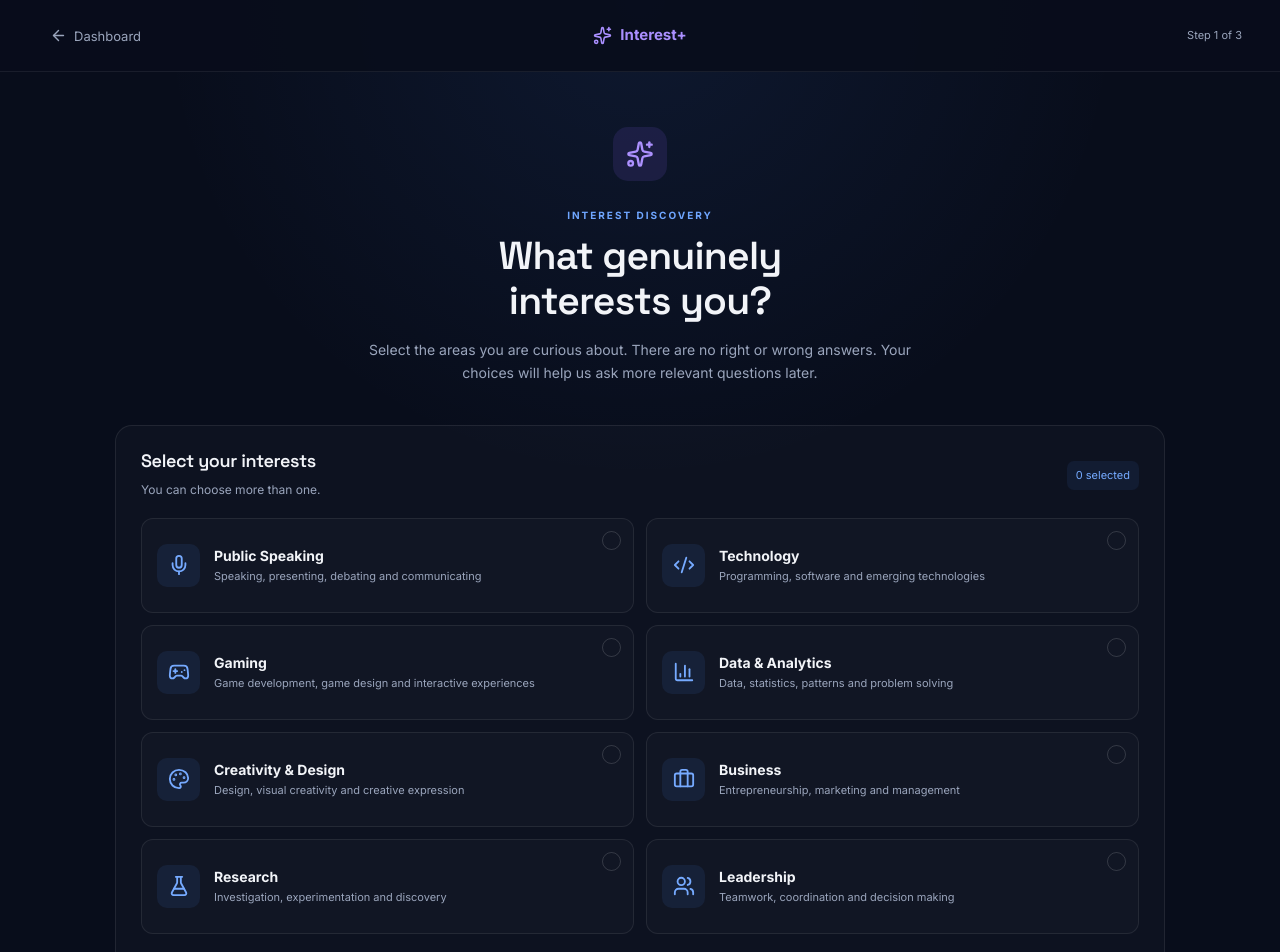
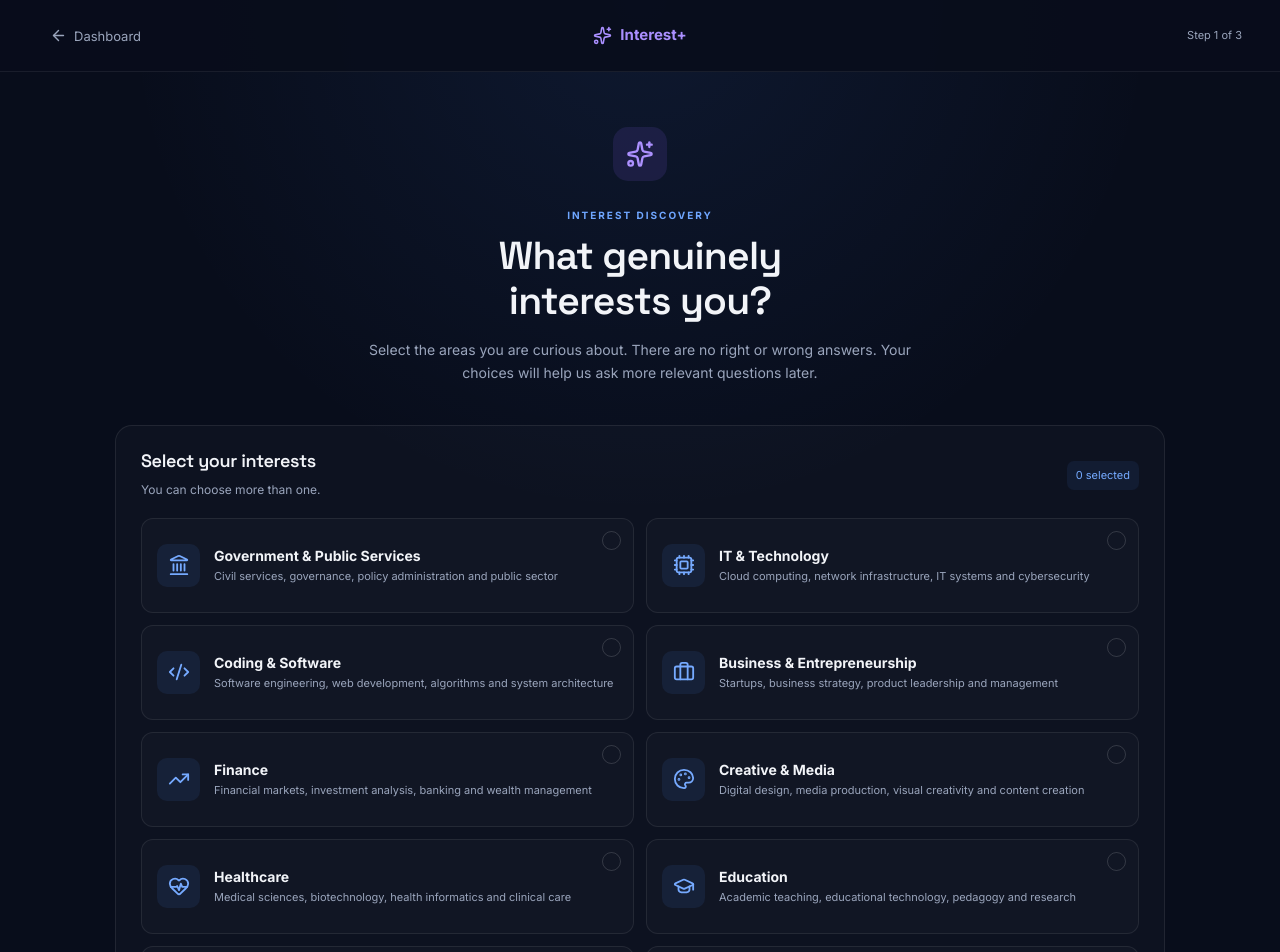
Before and after one commit to YashLakkas24/academic_early_warning, a React (Vite) app in the folder frontend/: page /student/interest in a window 1280 px wide. Shown: the top 952 px of the page. Built offline with nearby package versions, Linux system fonts and the light colour scheme; no server answers.

Commit message:
ntg much important

```diff
--- a/frontend/src/pages/Student/InterestPlus.jsx
+++ b/frontend/src/pages/Student/InterestPlus.jsx
@@ -1,85 +1,144 @@
-import { useState } from "react";
+import { useState, useEffect } from "react";
 import { useNavigate } from "react-router-dom";
 import {
   ArrowLeft,
   ArrowRight,
   Sparkles,
-  Mic,
+  Landmark,
+  Cpu,
   Code2,
-  Gamepad2,
-  BarChart3,
+  Briefcase,
+  TrendingUp,
   Palette,
-  Briefcase,
-  FlaskConical,
-  Users,
+  HeartPulse,
+  GraduationCap,
+  Scale,
+  Megaphone,
 } from "lucide-react";
 
-import { saveStudentInterest } from "../../services/studentService";
+import { getInterestOptions, saveStudentInterest } from "../../services/studentService";
 import "./InterestPlus.css";
 
-const interests = [
-  {
-    id: "public-speaking",
-    title: "Public Speaking",
-    description: "Speaking, presenting, debating and communicating",
-    icon: Mic,
+const INTEREST_DETAILS_MAP = {
+  "Government & Public Services": {
+    id: "government-public-services",
+    title: "Government & Public Services",
+    description: "Civil services, governance, policy administration and public sector",
+    icon: Landmark,
   },
-  {
-    id: "technology",
-    title: "Technology",
-    description: "Programming, software and emerging technologies",
+  "IT & Technology": {
+    id: "it-technology",
+    title: "IT & Technology",
+    description: "Cloud computing, network infrastructure, IT systems and cybersecurity",
+    icon: Cpu,
+  },
+  "Coding & Software": {
+    id: "coding-software",
+    title: "Coding & Software",
+    description: "Software engineering, web development, algorithms and system architecture",
     icon: Code2,
   },
-  {
-    id: "gaming",
-    title: "Gaming",
-    description: "Game development, game design and interactive experiences",
-    icon: Gamepad2,
+  "Business & Entrepreneurship": {
+    id: "business-entrepreneurship",
+    title: "Business & Entrepreneurship",
+    description: "Startups, business strategy, product leadership and management",
+    icon: Briefcase,
   },
-  {
-    id: "analytics",
-    title: "Data & Analytics",
-    description: "Data, statistics, patterns and problem solving",
-    icon: BarChart3,
+  "Finance": {
+    id: "finance",
+    title: "Finance",
+    description: "Financial markets, investment analysis, banking and wealth management",
+    icon: TrendingUp,
   },
-  {
-    id: "creativity",
-    title: "Creativity & Design",
-    description: "Design, visual creativity and creative expression",
+  "Creative & Media": {
+    id: "creative-media",
+    title: "Creative & Media",
+    description: "Digital design, media production, visual creativity and content creation",
     icon: Palette,
   },
-  {
-    id: "business",
-    title: "Business",
-    description: "Entrepreneurship, marketing and management",
-    icon: Briefcase,
+  "Healthcare": {
+    id: "healthcare",
+    title: "Healthcare",
+    description: "Medical sciences, biotechnology, health informatics and clinical care",
+    icon: HeartPulse,
   },
-  {
-    id: "research",
-    title: "Research",
-    description: "Investigation, experimentation and discovery",
-    icon: FlaskConical,
+  "Education": {
+    id: "education",
+    title: "Education",
+    description: "Academic teaching, educational technology, pedagogy and research",
+    icon: GraduationCap,
   },
-  {
-    id: "leadership",
-    title: "Leadership",
-    description: "Teamwork, coordination and decision making",
-    icon: Users,
+  "Law": {
+    id: "law",
+    title: "Law",
+    description: "Legal studies, corporate compliance, intellectual property and advocacy",
+    icon: Scale,
   },
+  "Marketing": {
+    id: "marketing",
+    title: "Marketing",
+    description: "Brand strategy, digital marketing, consumer insights and growth",
+    icon: Megaphone,
+  },
+};
+
+const DEFAULT_OPTIONS = [
+  "Government & Public Services",
+  "IT & Technology",
+  "Coding & Software",
+  "Business & Entrepreneurship",
+  "Finance",
+  "Creative & Media",
+  "Healthcare",
+  "Education",
+  "Law",
+  "Marketing",
 ];
+
+function buildInterestItem(title) {
+  if (INTEREST_DETAILS_MAP[title]) {
+    return INTEREST_DETAILS_MAP[title];
+  }
+  return {
+    id: title.toLowerCase().replace(/[^a-z0-9]+/g, "-"),
+    title,
+    description: `Explore pathways, roles and skills in ${title}`,
+    icon: Sparkles,
+  };
+}
 
 function InterestPlus() {
   const navigate = useNavigate();
 
+  const [availableInterests, setAvailableInterests] = useState(() =>
+    DEFAULT_OPTIONS.map(buildInterestItem)
+  );
   const [selectedInterests, setSelectedInterests] = useState([]);
 
-  const toggleInterest = (interestId) => {
+  useEffect(() => {
+    let isMounted = true;
+    getInterestOptions()
+      .then((options) => {
+        if (isMounted && Array.isArray(options) && options.length > 0) {
+          setAvailableInterests(options.map(buildInterestItem));
+        }
+      })
+      .catch((err) => {
+        console.warn("Could not load dynamic interest options:", err);
+      });
+
+    return () => {
+      isMounted = false;
+    };
+  }, []);
+
+  const toggleInterest = (interestTitle) => {
     setSelectedInterests((current) => {
-      if (current.includes(interestId)) {
-        return current.filter((id) => id !== interestId);
+      if (current.includes(interestTitle)) {
+        return current.filter((title) => title !== interestTitle);
       }
 
-      return [...current, interestId];
+      return [...current, interestTitle];
     });
   };
 
@@ -88,8 +147,7 @@ function InterestPlus() {
       return;
     }
 
-    const selectedObj = interests.find((item) => item.id === selectedInterests[0]);
-    const primaryTitle = selectedObj?.title || selectedInterests[0];
+    const primaryTitle = selectedInterests[0];
 
     try {
       const user = JSON.parse(localStorage.getItem("user") || "{}");
@@ -160,16 +218,17 @@ function InterestPlus() {
           </div>
 
           <div className="interest-options">
-            {interests.map((interest) => {
+            {availableInterests.map((interest) => {
               const Icon = interest.icon;
 
-              const isSelected = selectedInterests.includes(interest.id);
+              const isSelected = selectedInterests.includes(interest.title);
 
               return (
                 <button
                   key={interest.id}
+                  type="button"
                   className={`interest-option ${isSelected ? "selected" : ""}`}
-                  onClick={() => toggleInterest(interest.id)}
+                  onClick={() => toggleInterest(interest.title)}
                 >
                   <div className="interest-option-icon">
                     <Icon size={22} />
--- a/frontend/src/pages/Student/InterestQuestions.jsx
+++ b/frontend/src/pages/Student/InterestQuestions.jsx
@@ -24,9 +24,12 @@ function InterestQuestions() {
     location.state?.selectedInterests?.[0] ||
     "Coding & Software";
 
-  const interestName = primaryInterest
-    .replace(/-/g, " ")
-    .replace(/\b\w/g, (char) => char.toUpperCase());
+  const interestName =
+    typeof primaryInterest === "string" && primaryInterest.includes("-")
+      ? primaryInterest
+          .replace(/-/g, " ")
+          .replace(/\b\w/g, (char) => char.toUpperCase())
+      : primaryInterest || "Coding & Software";
 
   const [currentQuestion, setCurrentQuestion] = useState(null);
   const [questionNumber, setQuestionNumber] = useState(1);
--- a/frontend/src/pages/Student/InterestResult.jsx
+++ b/frontend/src/pages/Student/InterestResult.jsx
@@ -4,7 +4,16 @@ import {
   ArrowRight,
   ArrowLeft,
   Sparkles,
-  Mic,
+  Landmark,
+  Cpu,
+  Code2,
+  Briefcase,
+  TrendingUp,
+  Palette,
+  HeartPulse,
+  GraduationCap,
+  Scale,
+  Megaphone,
   Puzzle,
   Target,
   CheckCircle2,
@@ -14,6 +23,24 @@ import { getStudentInterestAnalysis } from "../../services/studentService";
 
 import "./InterestResult.css";
 
+const INTEREST_ICON_MAP = {
+  "Government & Public Services": Landmark,
+  "IT & Technology": Cpu,
+  "Coding & Software": Code2,
+  "Business & Entrepreneurship": Briefcase,
+  "Finance": TrendingUp,
+  "Creative & Media": Palette,
+  "Healthcare": HeartPulse,
+  "Education": GraduationCap,
+  "Law": Scale,
+  "Marketing": Megaphone,
+};
+
+function InterestIcon({ interest, size = 25 }) {
+  const Icon = INTEREST_ICON_MAP[interest] || Sparkles;
+  return <Icon size={size} />;
+}
+
 function InterestResult() {
   const navigate = useNavigate();
   const location = useLocation();
@@ -22,10 +49,6 @@ function InterestResult() {
   const [analysisData, setAnalysisData] = useState(initialAnalysis);
   const [loading, setLoading] = useState(!initialAnalysis);
   const [error, setError] = useState("");
-
-  const selectedInterests = location.state?.selectedInterests || [
-    "Coding & Software",
-  ];
 
   /*
    * Get the currently logged-in student's ID.
@@ -198,7 +221,7 @@ function InterestResult() {
         <section className="main-interest-card">
           <div className="main-interest-heading">
             <div className="main-interest-icon">
-              <Mic size={25} />
+              <InterestIcon interest={interestName} size={25} />
             </div>
 
             <div>
```
